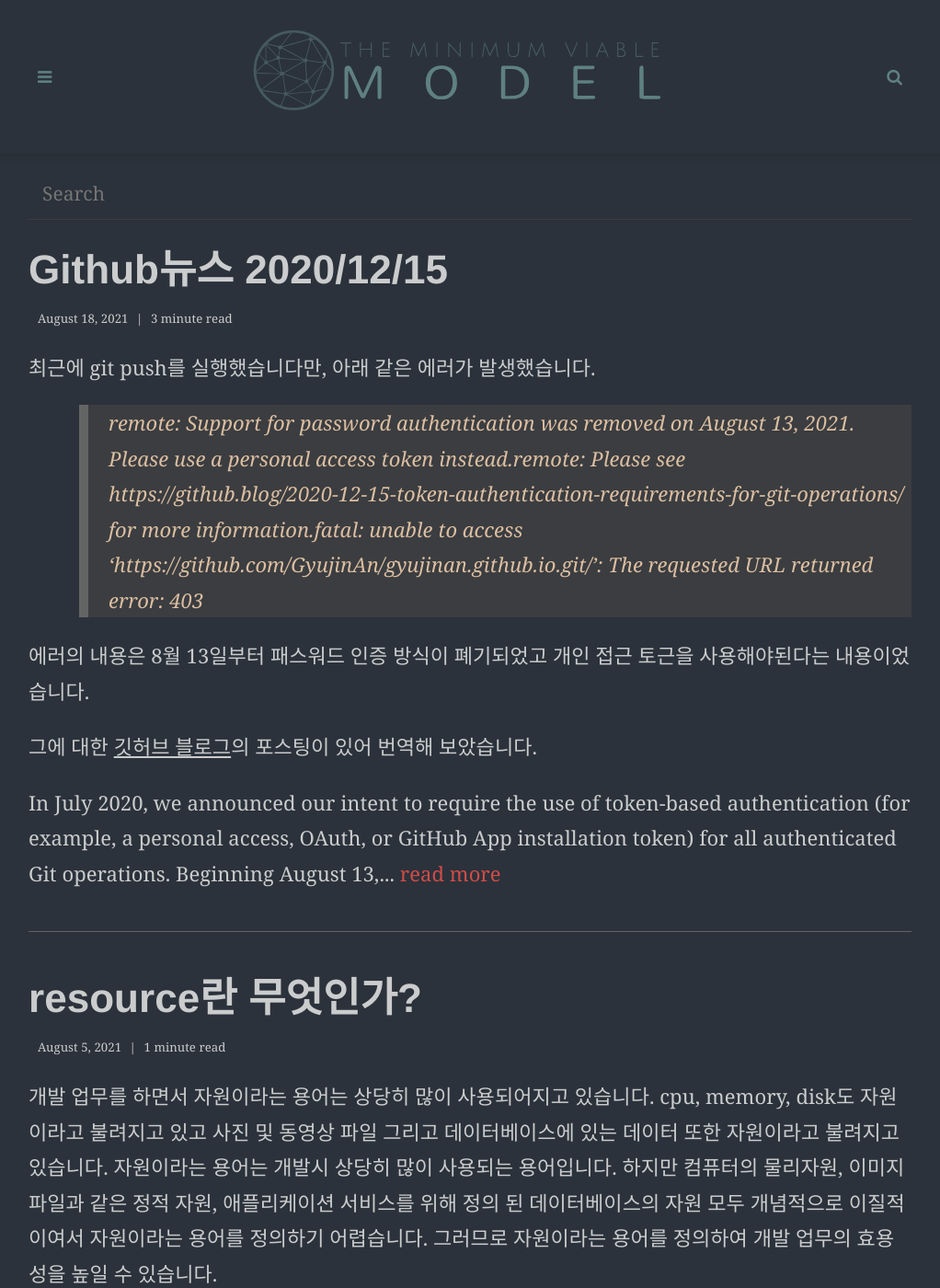
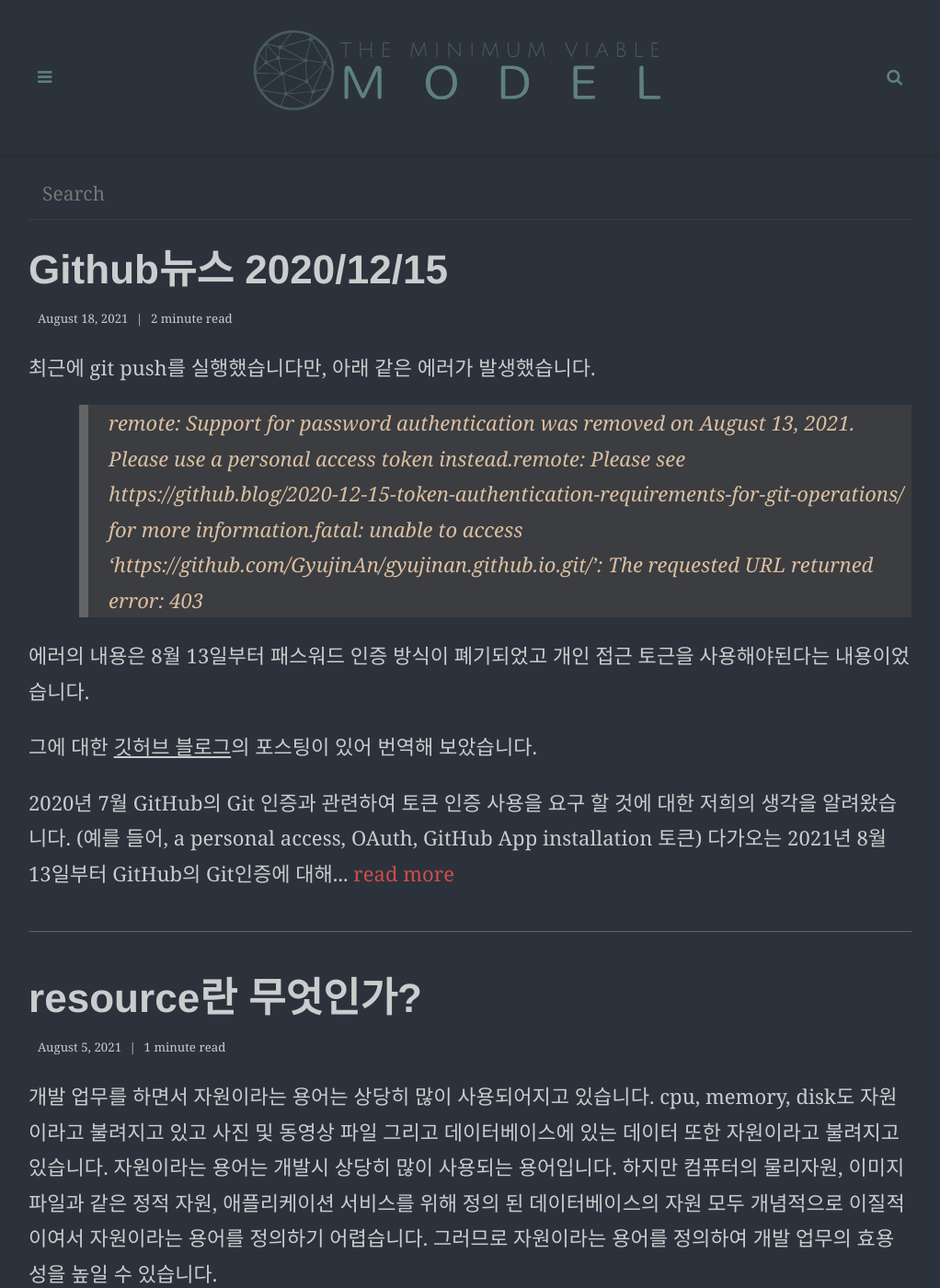
Before and after one commit to GyujinAn/gyujinan.github.io, a Jekyll site: the page built from _pages/archive.html, in a window 1280 px wide and 1400 px high. Shown: the whole window at 92% size, without its empty margins (129-1151 px from the left). Built offline with Jekyll 4.4.1, drawn with Linux system fonts in a browser that asks for light colours; some web fonts are replaced; part of the change alters nothing that is shown.

Commit message:
update  _posts/2021-08-18-news.md

```diff
--- a/_posts/2021-08-18-news.md
+++ b/_posts/2021-08-18-news.md
@@ -24,27 +24,7 @@ description: ""
 
 # 깃 작업을 위한 토큰 인증 요구사항
 
-In July 2020, we announced our intent to require the use of token-based authentication (for example, a personal access, OAuth, or GitHub App installation token) for all authenticated Git operations. Beginning August 13, 2021, we will no longer accept account passwords when authenticating Git operations on GitHub.com.
-
 2020년 7월 GitHub의 Git 인증과 관련하여 토큰 인증 사용을 요구 할 것에 대한 저희의 생각을 알려왔습니다. (예를 들어, a personal access, OAuth, GitHub App installation 토큰) 다가오는 2021년 8월 13일부터 GitHub의 Git인증에 대해 저희는 더 이상 패스워드 인증을 허용하지 않을 것 입니다.
-
-
-Workflows affected
-
-Command line Git access
-
-Desktop applications using Git (GitHub Desktop is unaffected)
-
-Any apps/services that access Git repositories on GitHub.com directly using your password
-
-
-The following customers remain unaffected by this change:
-
-If you have two-factor authentication enabled for your account, you are already required to use token- or SSH-based authentication.
-
-If you use GitHub Enterprise Server, we have not announced any changes to our on-premises offering.
-
-If you maintain a GitHub App, GitHub Apps do not support password authentication.
 
 ### 영향을 받는 작업들
 
@@ -57,29 +37,6 @@ If you maintain a GitHub App, GitHub Apps do not support password authentication
 * 만약 당신의 계정이 이중 인증 방식을 통해서 인증 받고 있다면, 당신은 이미 토큰 인증 방식 혹은 SSH 기반의 인증방식을 충족합니다.
 * 만약 당신이 GitHub 기업용 서버를 사용하고 있다면, 저희의 온프레미스 제품에 대해서는 기존의 방식을 유지 할 것입니다.
 * 만약 당신이 GitHub App을 사용하고 있다면, 패스워드 인증이 지원되지 않으므로 기존 방식에 영향을 받지 않을 것 입니다.
-
-Background
-We described our motivation as we announced similar changes to authenticating with the API as follows:
-
-In recent years, GitHub customers have benefited from a number of security enhancements to GitHub.com, such as  WebAuthn support.
-
-These features make it more difficult for an attacker to take a password that’s been reused across multiple websites and use it to try to gain access to your GitHub account.
-
-Despite these improvements, for historical reasons customers without two-factor authentication enabled have been able to continue to authenticate Git and API operations using only their GitHub username and password.
-
-
-
-Beginning August 13, 2021, we will no longer accept account passwords when authenticating Git operations and will require the use of token-based authentication, such as a personal access token (for developers) or an OAuth or GitHub App installation token (for integrators) for all authenticated Git operations on GitHub.com. You may also continue using SSH keys where you prefer.
-
-Tokens offer a number of security benefits over password-based authentication:
-
-Unique – tokens are specific to GitHub and can be generated per use or per device
-
-Revocable – tokens can can be individually revoked at any time without needing to update unaffected credentials
-
-Limited – tokens can be narrowly scoped to allow only the access necessary for the use case
-
-Random – tokens are not subject to the types of dictionary or brute force attempts that simpler passwords that you need to remember or enter regularly might be
 
 ### 배경
 
```
